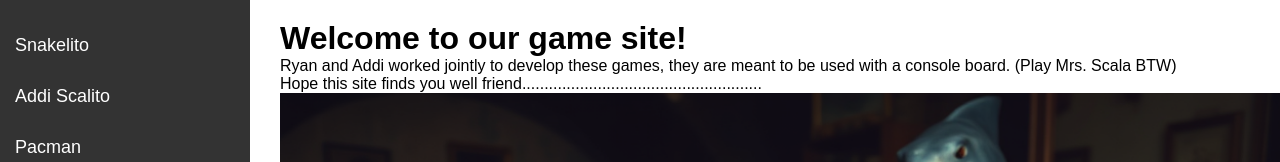
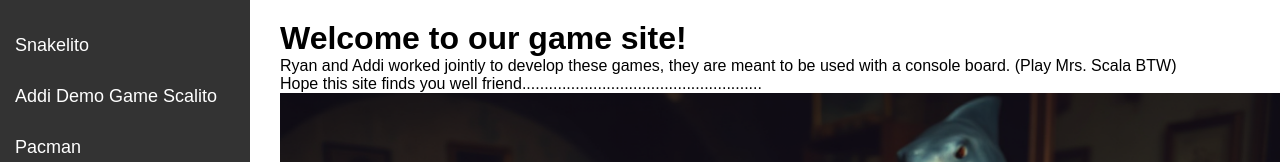
Before and after one commit to ryand123456789/scalito, a plain HTML site: page client/index.html in a window 1280 px wide. Shown: the top 162 px of the page. Drawn offline with Linux system fonts and the light colour scheme.

Commit message:
Update index.html

```diff
--- a/client/index.html
+++ b/client/index.html
@@ -11,7 +11,7 @@
     <div class="sidebar" id="sidebar">
         <span class="toggle-btn" onclick="toggleSidebar()">☰ Menu</span>
         <a href="snake.html">Snakelito</a>
-        <a href="scalitofart.html">Addi Scalito</a>
+        <a href="scalitofart.html">Addi Demo Game Scalito</a>
         <a href="pacman.html">Pacman</a>
         <a href="plat.html">Mrs. Scala Game</a>
     </div>
```
